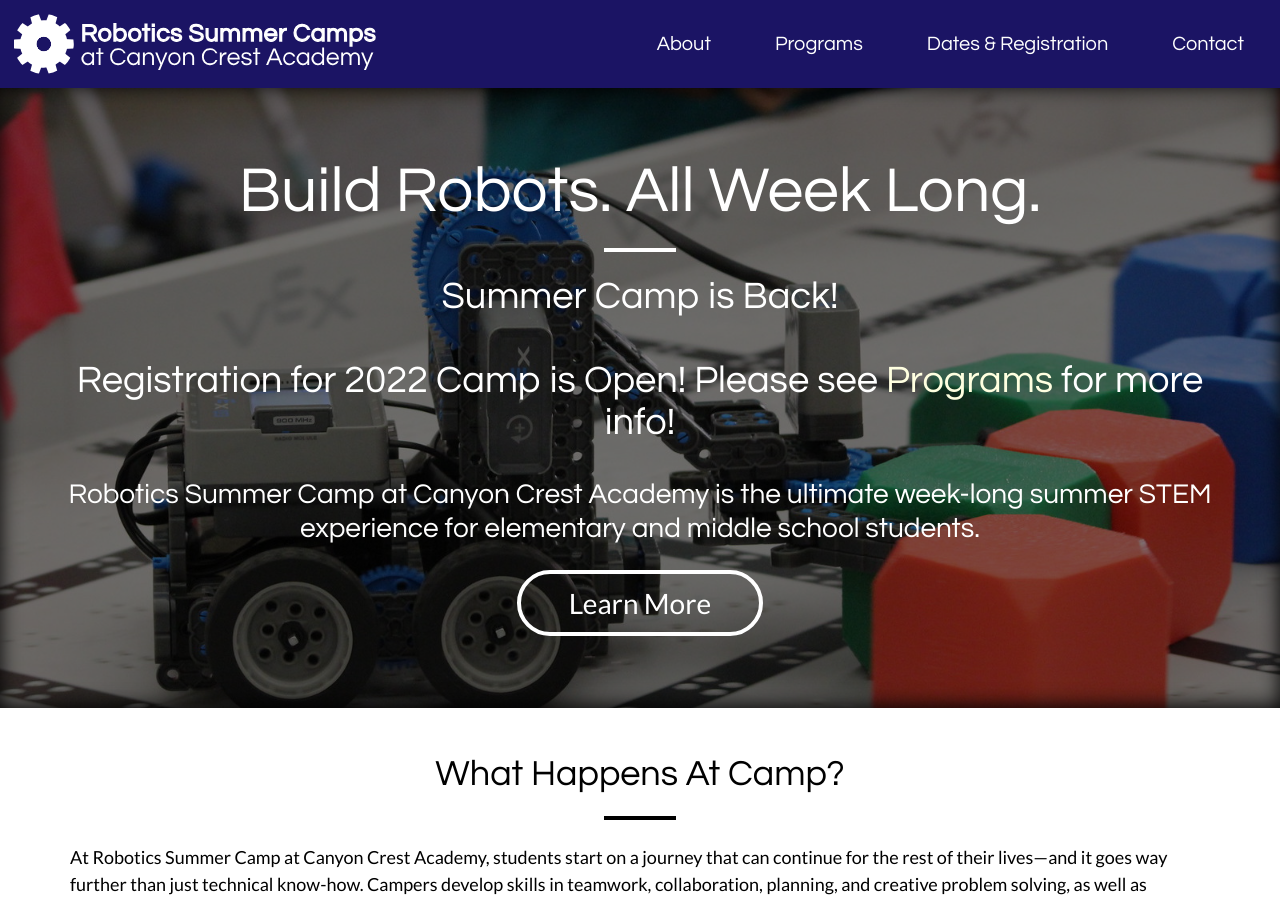
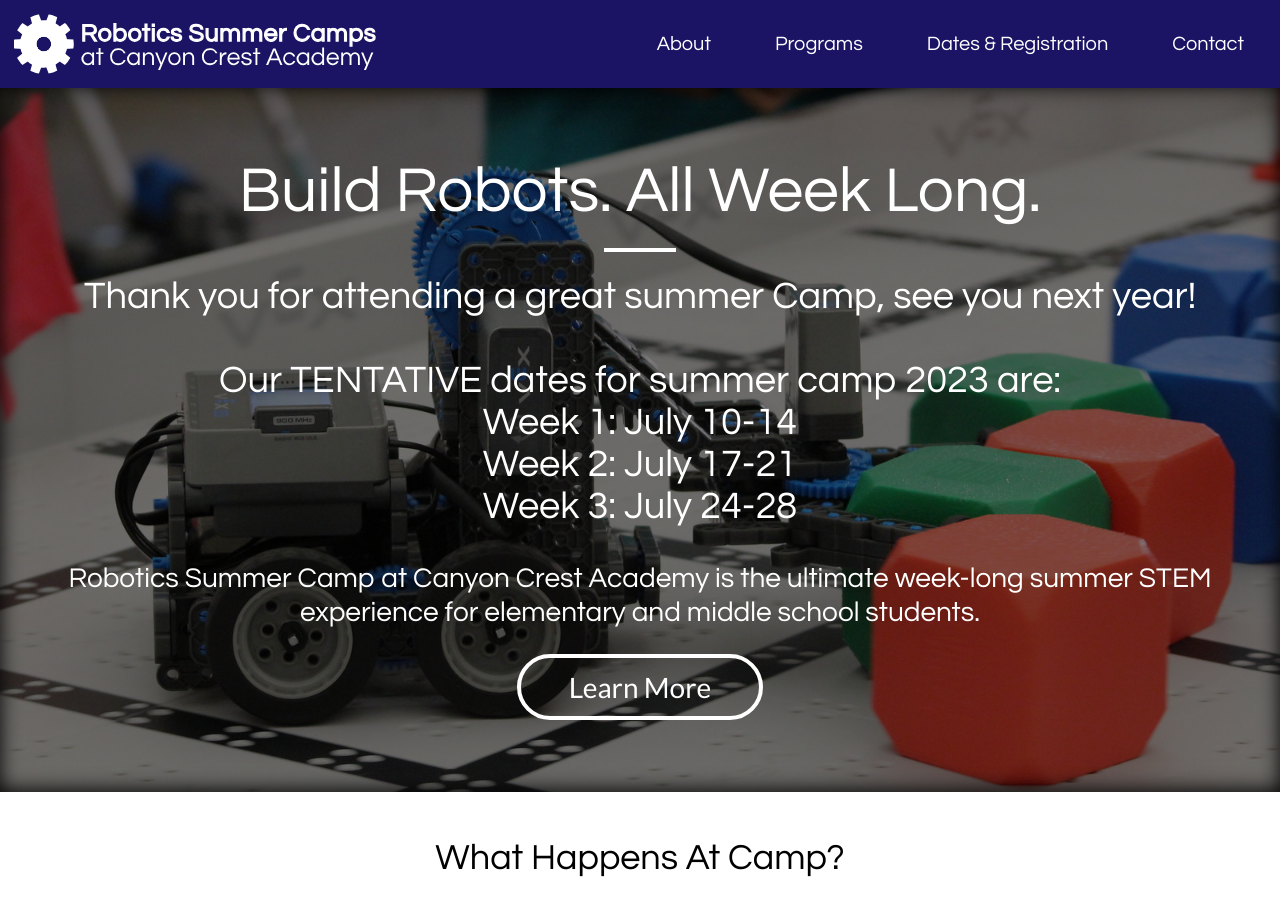
Before and after one commit to Team3128/camp, a Jekyll site: the page built from index.html, in a window 1280 px wide and 900 px high. Built offline with Jekyll 4.4.1, drawn with Linux system fonts in a browser that asks for light colours; nearby versions of some CDN libraries.

Commit message:
end of camp update

```diff
--- a/index.html
+++ b/index.html
@@ -28,10 +28,15 @@ layout: default
                 <hr>
                 <div class = "importantDetails">
 
-                    Summer Camp is Back!
+                    Thank you for attending a great summer Camp, see you next year!
+                    <!-- Summer Camp is Back! -->
                     <br/>
                     <br/>
-                    Registration for 2022 Camp is Open!  Please see <a style="color: lightyellow;" href="programs">Programs</a> for more info!
+                    Our TENTATIVE dates for summer camp 2023 are:<br>
+                    Week 1: July 10-14<br>
+                    Week 2: July 17-21<br>
+                    Week 3: July 24-28<br>
+                    <!-- Registration for 2022 Camp is Open!  Please see <a style="color: lightyellow;" href="programs">Programs</a> for more info! -->
 
                 </div>
                 <div class="details">
```
